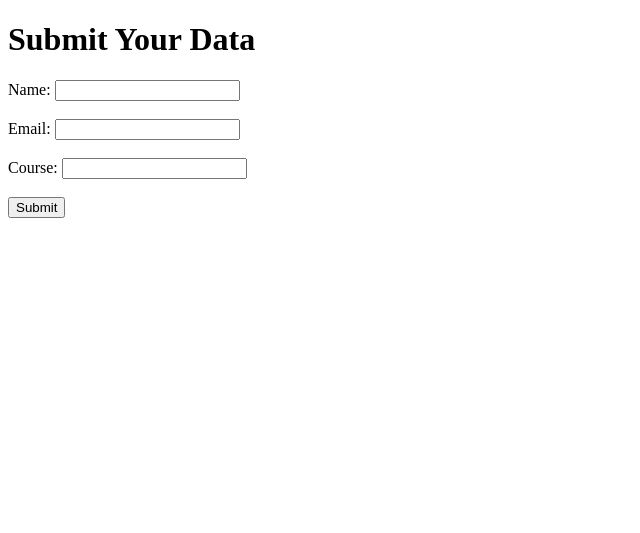
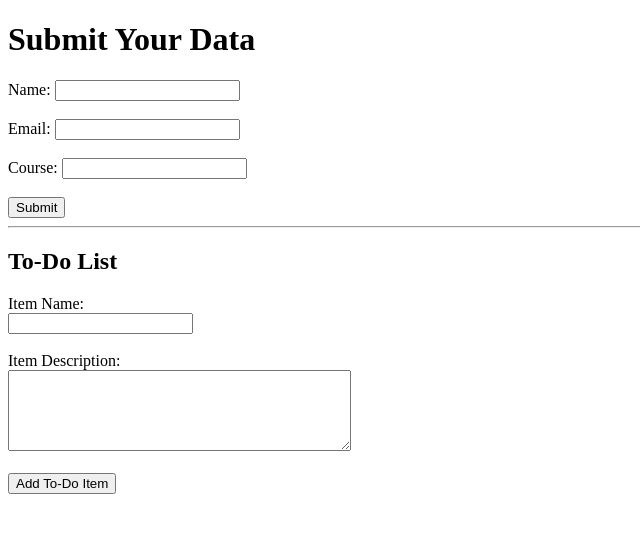
Before and after one commit to vaishnavimalap015/Git_Flask_Assignment, a Flask app: page / in a window 1280 px wide. Shown: the top 533 px of the page, without its empty margins (0-640 px from the left). Run offline with Flask 3, Linux system fonts and the light colour scheme.

Commit message:
Add To-Do frontend

```diff
--- a/templates/index.html
+++ b/templates/index.html
@@ -34,6 +34,20 @@
         <button type="submit">Submit</button>
 
     </form>
+<hr>
 
+<h2>To-Do List</h2>
+
+<form action="/submittodoitem" method="POST">
+
+    <label for="itemName">Item Name:</label><br>
+    <input type="text" id="itemName" name="itemName" required><br><br>
+
+    <label for="itemDescription">Item Description:</label><br>
+    <textarea id="itemDescription" name="itemDescription" rows="5" cols="40" required></textarea><br><br>
+
+    <button type="submit">Add To-Do Item</button>
+
+</form>
 </body>
 </html>
```
